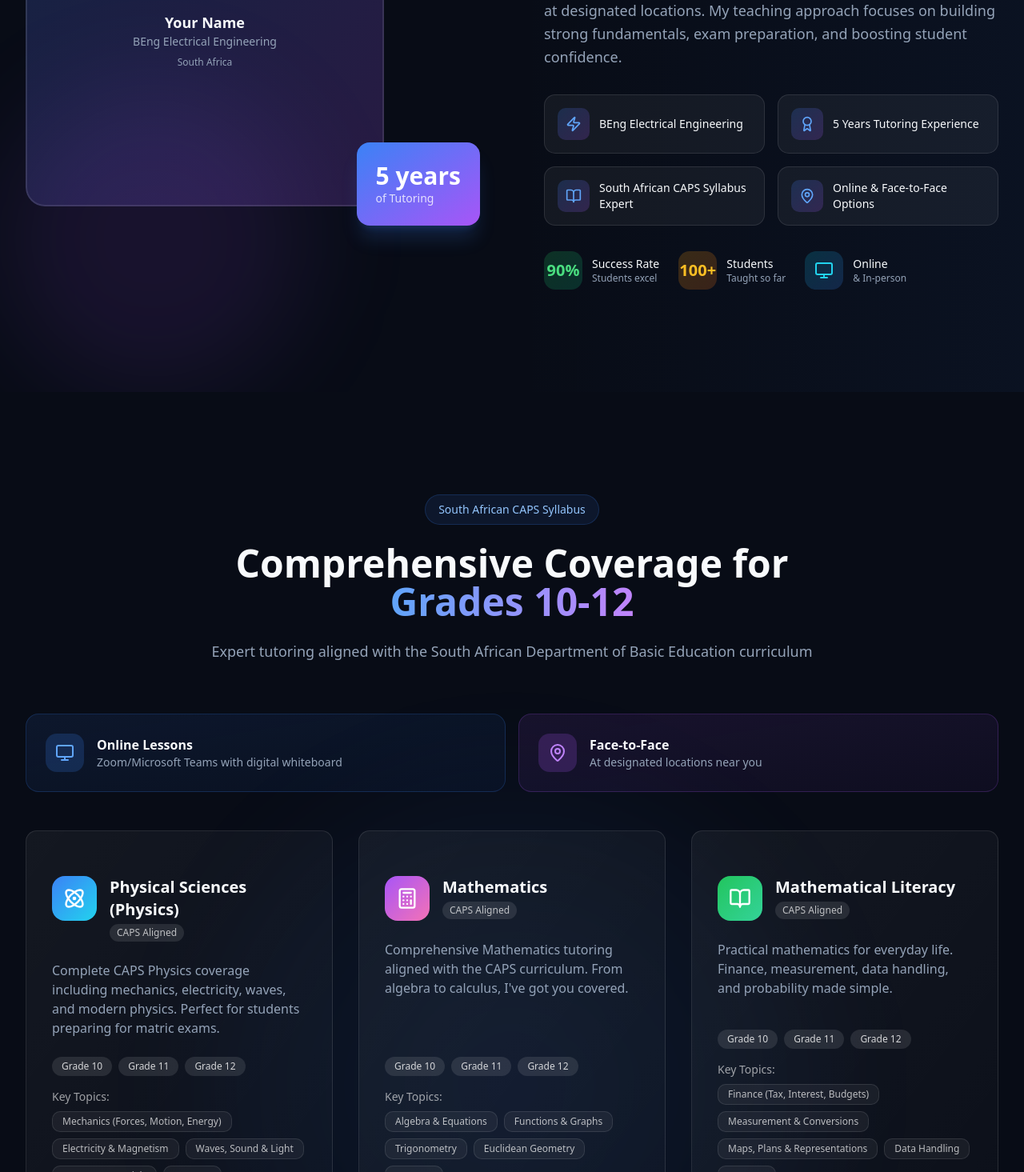
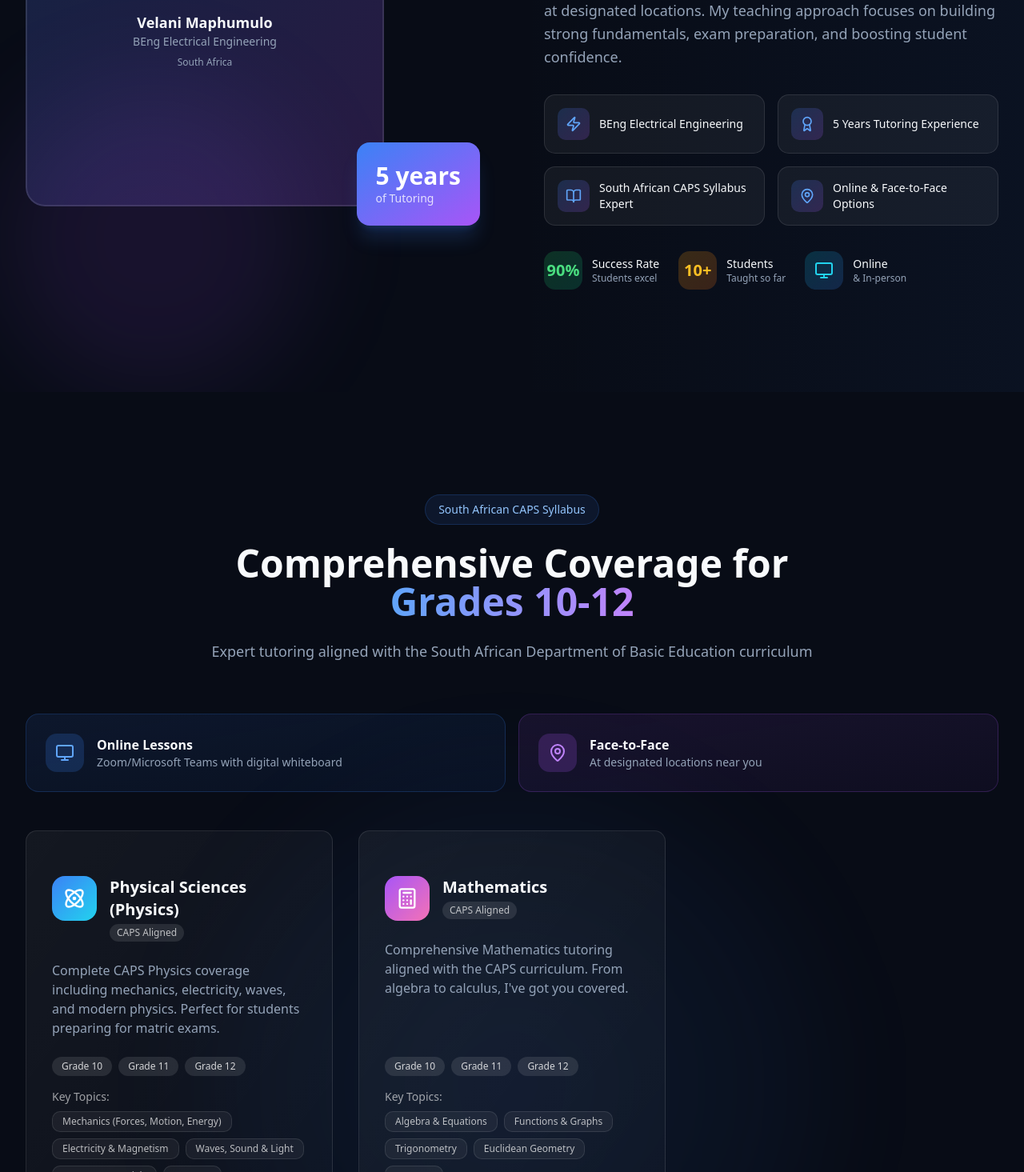
Before and after one commit to Velanimaps/Velanimaps.github.io, a React (Vite) app: page / in a window 1280 px wide. Shown: the part 1335-2800 px from the top of the page at 80% size. Built offline with nearby package versions, Linux system fonts and the light colour scheme.

Commit message:
Update config.ts
Removed mat lit

```diff
--- a/src/config.ts
+++ b/src/config.ts
@@ -12,10 +12,10 @@ export const siteConfig = {
 
   // Contact Information - UPDATE THESE WITH YOUR DETAILS
   contact: {
-    phone: "+27 71 234 5678",  // Update with your number
-    email: "tutor@eeacademy.co.za",  // Update with your email
-    address: "Designated tutoring locations across South Africa",  // Update with your area
-    whatsapp: "+27 71 234 5678",  // Update with your WhatsApp
+    phone: "+27 61 016 9728",  // Update with your number
+    email: "velanijobs@gmail.com",  // Update with your email
+    address: "Designated tutoring locations across Durban",  // Update with your area
+    whatsapp: "+27 61 016 9728",  // Update with your WhatsApp
   },
 
   // Social Links - UPDATE THESE WITH YOUR PROFILES
@@ -23,15 +23,15 @@ export const siteConfig = {
     youtube: "https://youtube.com/@eetutoring",
     instagram: "https://instagram.com/eetutoring",
     facebook: "https://facebook.com/eetutoring",
-    linkedin: "https://linkedin.com/in/eetutoring",
+    linkedin: "https://www.linkedin.com/in/velani-maphumulo-167453144/",
   },
 
   // Tutor Info
   tutor: {
-    name: "Your Name",  // UPDATE: Your full name
+    name: "Velani Maphumulo",  // UPDATE: Your full name
     title: "BEng Electrical Engineering",
     experience: "5 years",
-    students: "100+",
+    students: "10+",
     successRate: "90%",
     bio: "I am a qualified Electrical Engineer with 5 years of experience tutoring Physics and Mathematics to high school students. I specialize in the South African CAPS syllabus for Grades 10, 11, and 12. My engineering background gives me a unique perspective on applying theoretical concepts to real-world problems. I offer both online lessons via Zoom/Microsoft Teams and face-to-face sessions at designated locations. My teaching approach focuses on building strong fundamentals, exam preparation, and boosting student confidence.",
     image: "/tutor.jpg",
@@ -70,20 +70,20 @@ export const siteConfig = {
       ],
       color: "from-purple-500 to-pink-400",
     },
-    {
-      name: "Mathematical Literacy",
-      icon: "BookOpen",
-      grades: ["Grade 10", "Grade 11", "Grade 12"],
-      description: "Practical mathematics for everyday life. Finance, measurement, data handling, and probability made simple.",
-      topics: [
-        "Finance (Tax, Interest, Budgets)",
-        "Measurement & Conversions",
-        "Maps, Plans & Representations",
-        "Data Handling",
-        "Probability"
-      ],
-      color: "from-green-500 to-emerald-400",
-    },
+    // {
+    //   name: "Mathematical Literacy",
+    //   icon: "BookOpen",
+    //   grades: ["Grade 10", "Grade 11", "Grade 12"],
+    //   description: "Practical mathematics for everyday life. Finance, measurement, data handling, and probability made simple.",
+    //   topics: [
+    //     "Finance (Tax, Interest, Budgets)",
+    //     "Measurement & Conversions",
+    //     "Maps, Plans & Representations",
+    //     "Data Handling",
+    //     "Probability"
+    //   ],
+    //   color: "from-green-500 to-emerald-400",
+    // },
   ],
 
   // Features/Benefits
```
